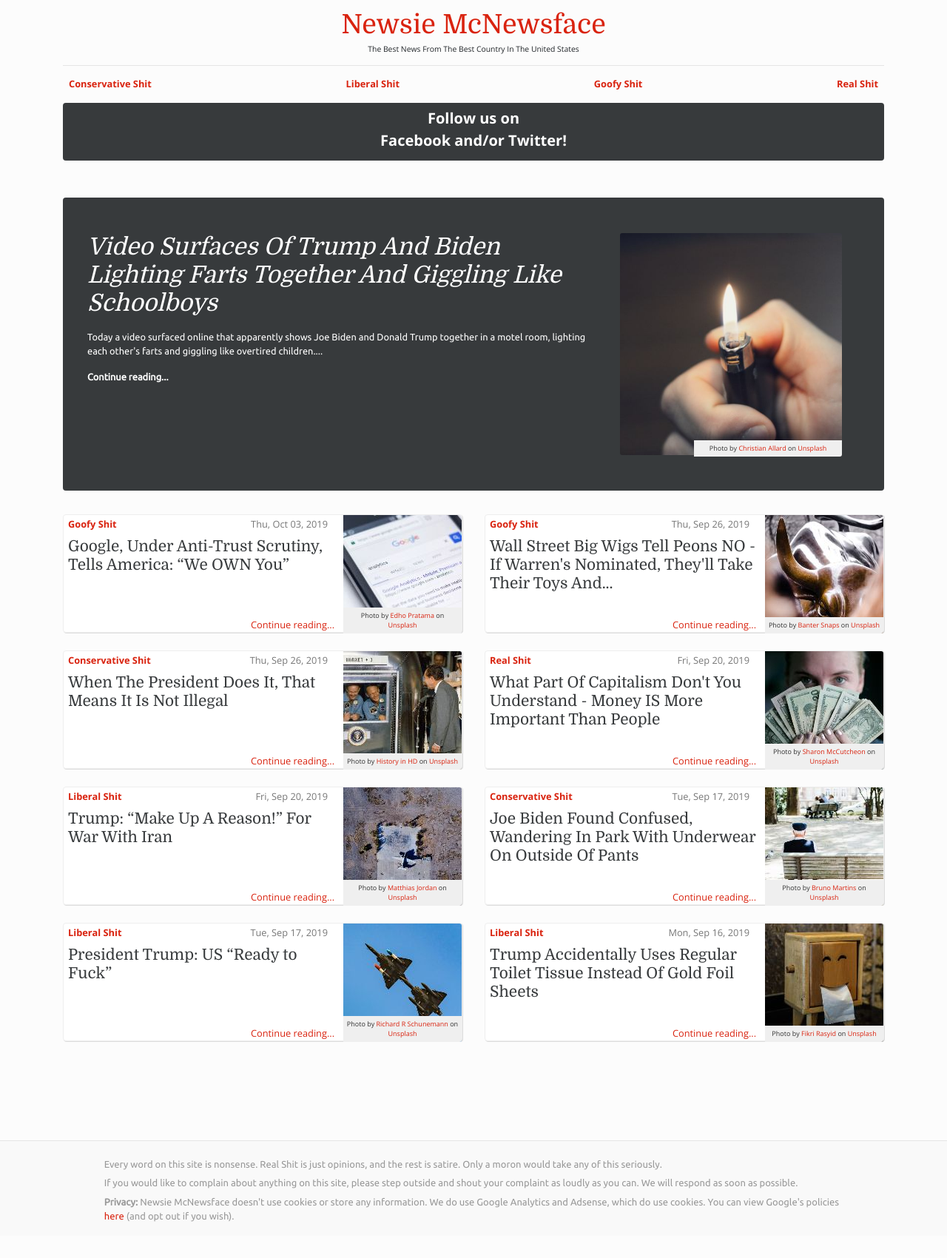
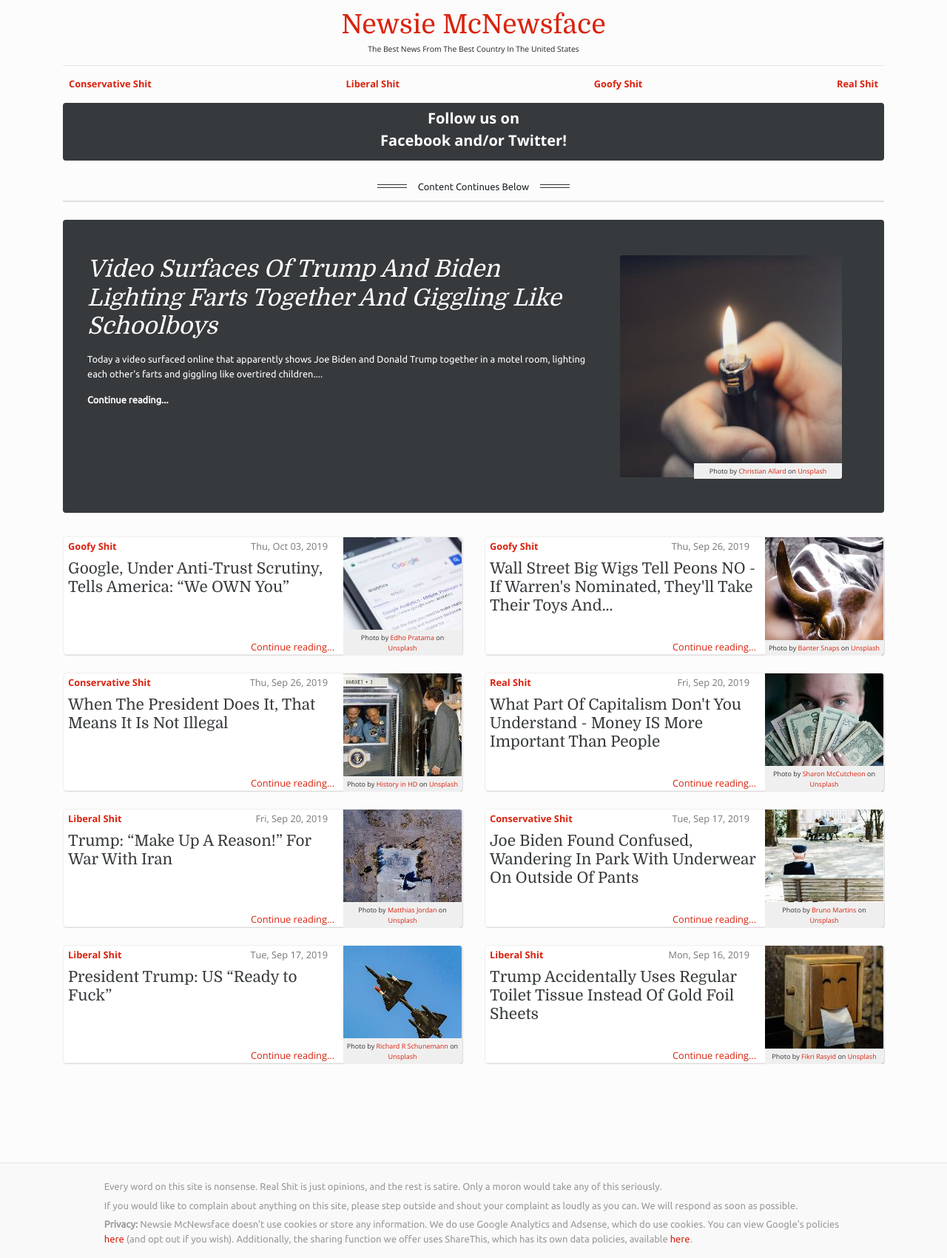
Before and after one commit to virtualstyle/newsface, a Jekyll site: the page built from index.html, in a window 1280 px wide. Shown: the whole page at 74% size. Built offline with Jekyll 4.4.1, drawn with Linux system fonts in a browser that asks for light colours; nearby versions of some CDN libraries; the list of posts is cut into pages by our own code; before the commit the page ends 1670 px from its top, so only the background shows below that.

Commit message:
Tweaking includes and ad headers

```diff
--- a/_includes/footer.html
+++ b/_includes/footer.html
@@ -6,6 +6,6 @@
   </p>
   <p>
     <b>Privacy:</b>
-    Newsie McNewsface doesn't use cookies or store any information. We do use Google Analytics and Adsense, which do use cookies. You can view Google's policies <a href="https://policies.google.com/technologies/partner-sites" target="_blank">here</a> &lpar;and opt out if you wish&rpar;.
+    Newsie McNewsface doesn't use cookies or store any information. We do use Google Analytics and Adsense, which do use cookies. You can view Google's policies <a href="https://policies.google.com/technologies/partner-sites" target="_blank">here</a> &lpar;and opt out if you wish&rpar;. Additionally, the sharing function we offer uses ShareThis, which has its own data policies, available <a href="https://sharethis.com/privacy/">here</a>.
   </p>
 </footer>
--- /dev/null
+++ b/_includes/header_ad.html
@@ -0,0 +1,9 @@
+<script async src="https://pagead2.googlesyndication.com/pagead/js/adsbygoogle.js"></script>
+<!-- responsive -->
+<div class="container" id="header-ad" class="jumbotron text-white rounded bg-dark text-center">
+  <p class="fancy"><span>Content Continues Below</span></p>
+  <ins class="adsbygoogle" style="display:block" data-adtest="on" data-ad-client="ca-pub-0827163632312665" data-ad-slot="9723565223" data-ad-format="auto" data-full-width-responsive="true"></ins>
+</div>
+<script>
+  (adsbygoogle = window.adsbygoogle || []).push({});
+</script>
--- /dev/null
+++ b/_includes/headers.html
@@ -0,0 +1,4 @@
+{% include header.html %}
+{% include nav.html %}
+{% include share.html %}
+{% include header_ad.html %}
--- a/_includes/share.html
+++ b/_includes/share.html
@@ -2,22 +2,10 @@
   <div class="sharethis-sticky-share-buttons"></div>
 </div>
 
-<div class="container" style="padding-bottom:18px;">
+<div class="container">
   <div id="social-header" class="jumbotron text-white rounded bg-dark text-center">
     <div class="follow-us">Follow us on <br> Facebook and/or Twitter!</div>
     <div class="sharethis-inline-follow-buttons"></div>
   </div>
 
-  <script async src="https://pagead2.googlesyndication.com/pagead/js/adsbygoogle.js"></script>
-  <!-- responsive -->
-  <ins class="adsbygoogle"
-       style="display:block"
-       data-ad-client="ca-pub-0827163632312665"
-       data-ad-slot="9723565223"
-       data-ad-format="auto"
-       data-full-width-responsive="true"></ins>
-  <script>
-       (adsbygoogle = window.adsbygoogle || []).push({});
-  </script>
-
 </div>
--- a/_layouts/default.html
+++ b/_layouts/default.html
@@ -1,7 +1,5 @@
 {% include page_top.html %}
-{% include header.html %}
-{% include nav.html %}
-{% include share.html %}
+{% include headers.html %}
 
 <main role="main">
   {{ content }}
--- a/_layouts/post.html
+++ b/_layouts/post.html
@@ -1,7 +1,5 @@
 {% include page_top.html type="post" %}
-{% include header.html %}
-{% include nav.html %}
-{% include share.html %}
+{% include headers.html %}
 
 <main role="main" class="container blog-post">
   <h1>{{ page.title }}</h1>
--- a/_sass/main.scss
+++ b/_sass/main.scss
@@ -4,6 +4,43 @@
 @import 'simplex/bootswatch';
 @import 'bsblog';
 @import 'bootstrap-social';
+
+#header-ad {
+
+  ins {
+    border: 1px solid #dedede;
+    background: #efefef;
+    margin-bottom: 24px;
+  }
+
+  .fancy {
+    line-height: 0.5;
+    text-align: center;
+  }
+  .fancy span {
+    display: inline-block;
+    position: relative;
+  }
+  .fancy span:before,
+  .fancy span:after {
+    content: "";
+    position: absolute;
+    height: 5px;
+    border-bottom: 1px solid #333;
+    border-top: 1px solid #333;
+    top: 0;
+    width: 2.5rem;
+  }
+  .fancy span:before {
+    right: 100%;
+    margin-right: 15px;
+  }
+  .fancy span:after {
+    left: 100%;
+    margin-left: 15px;
+  }
+
+}
 
 #social-header {
 
```
Also changed, not shown: _includes/article.html (deleted, +0 -79 lines).
